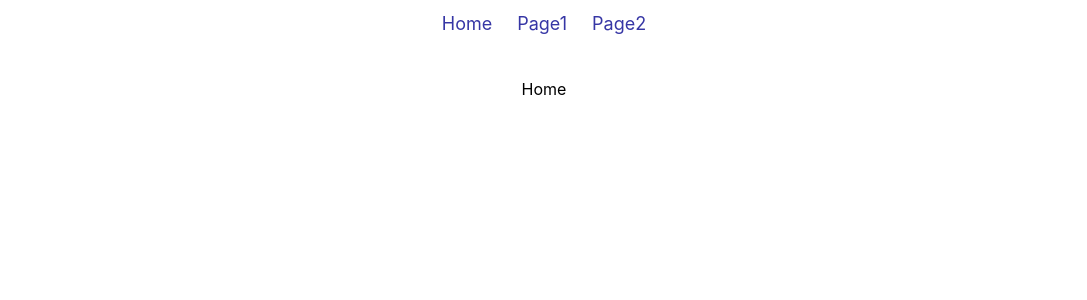
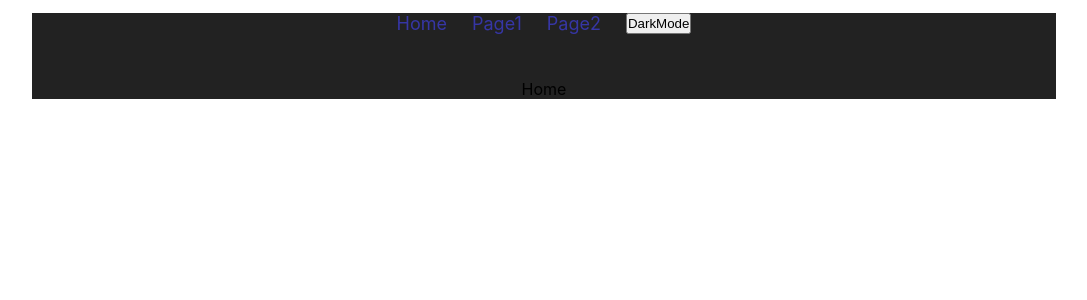
Before and after one commit to Toine-prog/TrainingContextAPIReact, a React (Create React App) app in the folder app/: page / in a window 1280 px wide. Shown: the top 300 px of the page, without its empty margins (96-1183 px from the left). Built offline with nearby package versions, Linux system fonts and the light colour scheme.

Commit message:
darkMode fonctionnel

```diff
--- a/app/src/App.js
+++ b/app/src/App.js
@@ -7,12 +7,20 @@ import {
 import React from 'react';
 import { Home, Page1, Page2 } from './pages';
 import { NavMenu } from './components';
+import { useDarkMode } from './useDarkMode';
+
+
+export const ThemeContext = React.createContext();
 
 function App() {
+
+  const {theme, changeMode} = useDarkMode()
+
   return (
-    <div className="App">
+    <ThemeContext.Provider value={[theme, changeMode]}>
+    <div className="App" style={{background: theme.background}}>
       <Router>
-        <NavMenu />
+        <NavMenu changeMode= {changeMode}/>
         <Routes>
           <Route path='/' element={<Home />} />
           <Route path='/page1' element={<Page1 />} />
@@ -20,6 +28,7 @@ function App() {
         </Routes>
       </Router>
     </div>
+    </ThemeContext.Provider>
   );
 }
 
--- a/app/src/components/NavMenu.js
+++ b/app/src/components/NavMenu.js
@@ -1,12 +1,18 @@
 import React from 'react';
 import { Link } from 'react-router-dom';
+import ThemeContext from '../App';
+import { useContext } from "react";
 
-const NavMenu = () => {
+const NavMenu = (props) => {
+
+  const theme = useContext(ThemeContext);
+
   return (
     <div className="menu">
         <Link to='/'>Home</Link>
         <Link to='/page1'>Page1</Link>
         <Link to='/page2'>Page2</Link>
+        <button onClick={props.changeMode}>DarkMode</button>
     </div>
   )
 }
--- a/app/src/useDarkMode.js
+++ b/app/src/useDarkMode.js
@@ -1,11 +1,24 @@
 import { useState } from 'react';
 
-export const useDarkMode = (state) => {
+const themes = {
+  light: {
+    foreground: "#000000",
+    background: "#eeeeee"
+  },
+  dark: {
+    foreground: "#ffffff",
+    background: "#222222"
+  }
+};
+
+export const useDarkMode = () => {
   const [darkMode, setMode] = useState(false);
+  const [theme, setTheme] = useState(themes.dark)
 
   const changeMode = () => {
     setMode(!darkMode);
+    darkMode ? setTheme(themes.dark) : setTheme(themes.light)
   }
 
-  return {darkMode, changeMode}
+  return {theme, changeMode}
 }
```
